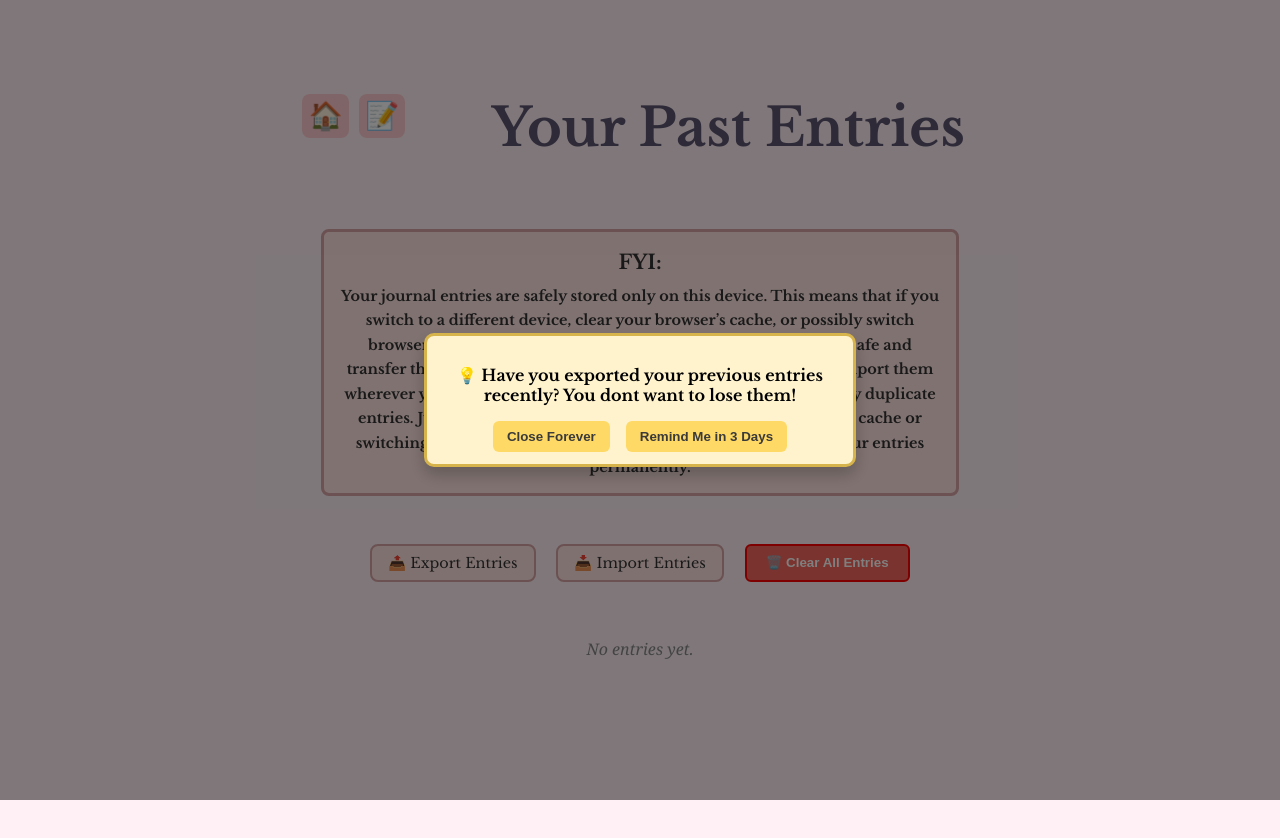
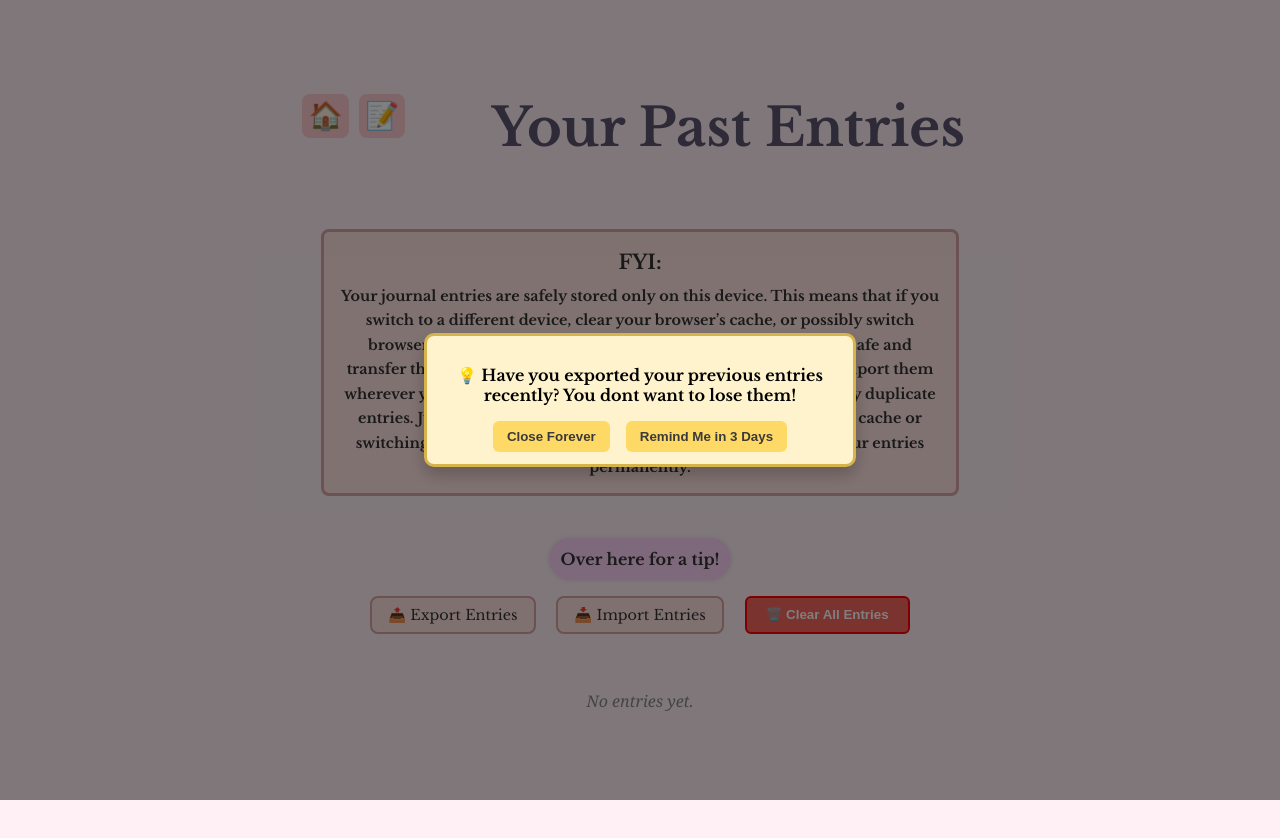
Before and after one commit to ShaynaMBarclay/vent2me, a React (Vite) app: page /history in a window 1280 px wide. Shown: the top 838 px of the page. Built offline with nearby package versions, Linux system fonts and the light colour scheme; a web font is replaced by a local one.

Commit message:
added tip bubble

```diff
--- a/src/pages/History.jsx
+++ b/src/pages/History.jsx
@@ -104,10 +104,21 @@ function History() {
         <h2>Your Past Entries</h2>
       </div>
 
+
         {/* Explanation Box */}
       <div className="info-box">
         <p><strong>FYI:</strong></p>
         <p>Your journal entries are safely stored only on this device. This means that if you switch to a different device, clear your browser’s cache, or possibly switch browsers, your entries will no longer be available. To keep them safe and transfer them to another device, you can export your entries and import them wherever you need them. If you ever need to, you can also delete any duplicate entries. Just remember to export your entries before clearing your cache or switching browsers, or switching devices, as doing so may erase your entries permanently.</p>
+      </div>
+
+        {/* Tip Bubble */}
+      <div className="tip-container">
+        <div className="tip-bubble">
+          <span className="tip-text">Over here for a tip!</span>
+          <div className="tip-info">
+            <p>To sync across devices or browsers, export your entries after each new one, email them to yourself, then go to your other device, click 'Clear All Entries,' and re-import the updated entries. Or keep seperate entries on seperate devices. I dont judge😈</p>
+          </div>
+        </div>
       </div>
 
 
--- a/src/styles/History.css
+++ b/src/styles/History.css
@@ -346,3 +346,51 @@ body.dark-mode .reminder-buttons button {
 body.dark-mode .toggle-advice {
   color: #385f68;
 }
+
+.tip-container {
+  position: relative;
+  margin-top: 10px;
+}
+
+.tip-bubble {
+  display: inline-block;
+  position: relative;
+  cursor: pointer;
+  background-color: #fed1f9;
+  padding: 11px;
+  border-radius: 4rem;
+  box-shadow: 0px 0px 5px rgba(0, 0, 0, 0.1);
+  font-family: "Libre Baskerville", serif;
+
+}
+
+.tip-bubble:hover .tip-info {
+  visibility: visible;
+  opacity: 1;
+  transition: opacity 0.3s;
+
+}
+
+.tip-info {
+  position: absolute;
+  bottom: 110%;
+  left: 50%;
+  transform: translateX(-50%);
+  background-color: #fce9f9;
+  color: rgb(73, 73, 73);
+  padding: 20px;
+  border-radius: 7rem;
+  visibility: hidden;
+  opacity: 0;
+  width: 200px;
+  text-align: center;
+  font-family: "Libre Baskerville", serif;
+  font-size: 13px;
+
+}
+
+.tip-text {
+  font-weight: bold;
+  color: #333;
+  font-family: "Libre Baskerville", serif;
+}
--- a/src/styles/Journal.css
+++ b/src/styles/Journal.css
@@ -228,7 +228,7 @@ body.dark-mode .highlighted-mood h3 {
   padding: 1rem;
   border-radius: 8px;
   box-shadow: 0 2px 4px rgba(0, 0, 0, 0.05);
-  margin-top: 1.5rem; /* Space below the buttons */
+  margin-top: 2rem; /* Space below the buttons */
   font-family: "Ubuntu", sans-serif;
   font-size: 2rem;
   color: #555;
--- a/src/styles/JournalQueries.css
+++ b/src/styles/JournalQueries.css
@@ -84,7 +84,7 @@
     .ai-response.below-buttons {
       font-size: 0.9rem;
       padding: 0.8rem;
-      margin: 0.8rem 0;
+      margin-top: 2.5rem;
       border-radius: 8px;
     }
 
```
